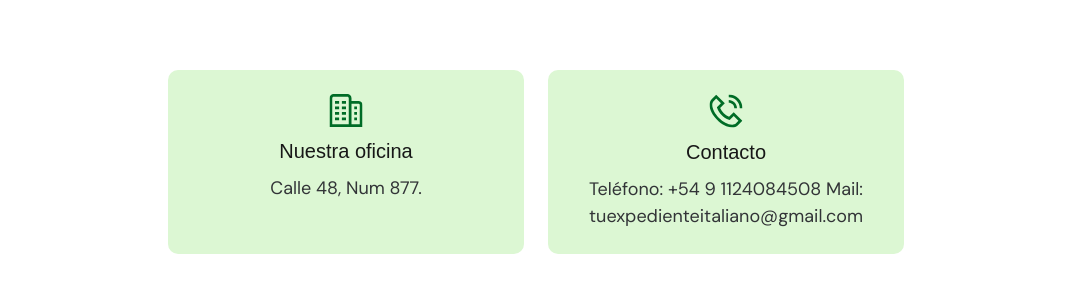
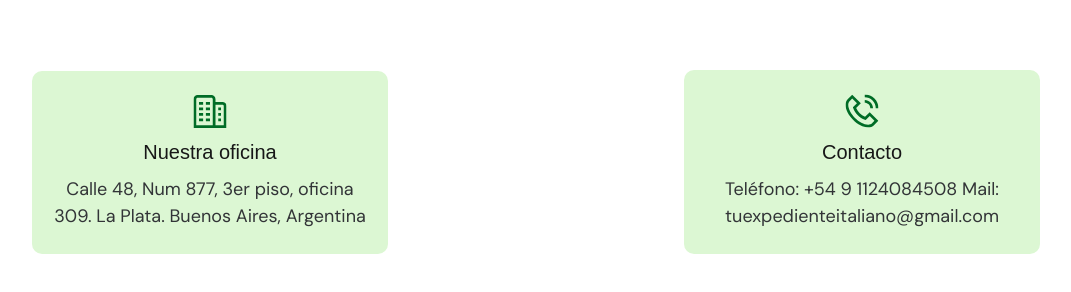
Before and after one commit to programa2rpromedio/tu_expediente_italiano, a Next.js app: page /contacto in a window 1280 px wide. Shown: the part 1217-1509 px from the top of the page, without its empty margins (104-1175 px from the left). Built offline with nearby package versions, Linux system fonts and the light colour scheme; a web font is replaced by a local one.

Commit message:
fix cards info centradas

```diff
--- a/src/app/contacto/page.tsx
+++ b/src/app/contacto/page.tsx
@@ -29,7 +29,6 @@ const Contacto = () => {
         </section>
       </div>
 
-
       <div className="align-center flex flex-col justify-center gap-[24px] py-[80px] text-center">
         <h2 className="text-text-green text-[28px] font-bold">
           Seguinos en nuestras Redes Sociales
@@ -51,15 +50,16 @@ const Contacto = () => {
         </div>
       </div>
 
-      <div className="gap-[24px]  flex flex-wrap sm:flex-row flex-col justify-center  sm:pb-[80px] pb-[24px]">
-        <div className="w-[356px]  flex justify-center">
+      <div className="gap-[24px]  flex flex-wrap sm:flex-row flex-col justify-center  sm:pb-[80px] pb-[24px] m-auto ">
+        <div className="w-[356px]  flex justify-center  m-auto">
           <CardInfo
             title="Nuestra oficina"
-            description="Calle 48, Num 877."
+            description="Calle 48, Num 877, 3er piso, oficina 309. La Plata.
+Buenos Aires, Argentina"
             icon={<Oficina className="text-primary-dark" />}
           />
         </div>
-        <div className="w-[356px] flex justify-center">
+        <div className="w-[356px] flex justify-center m-auto">
           <CardInfo
             title="Contacto"
             description={`Teléfono: +54 9 1124084508 Mail: tuexpedienteitaliano@gmail.com`}
```
